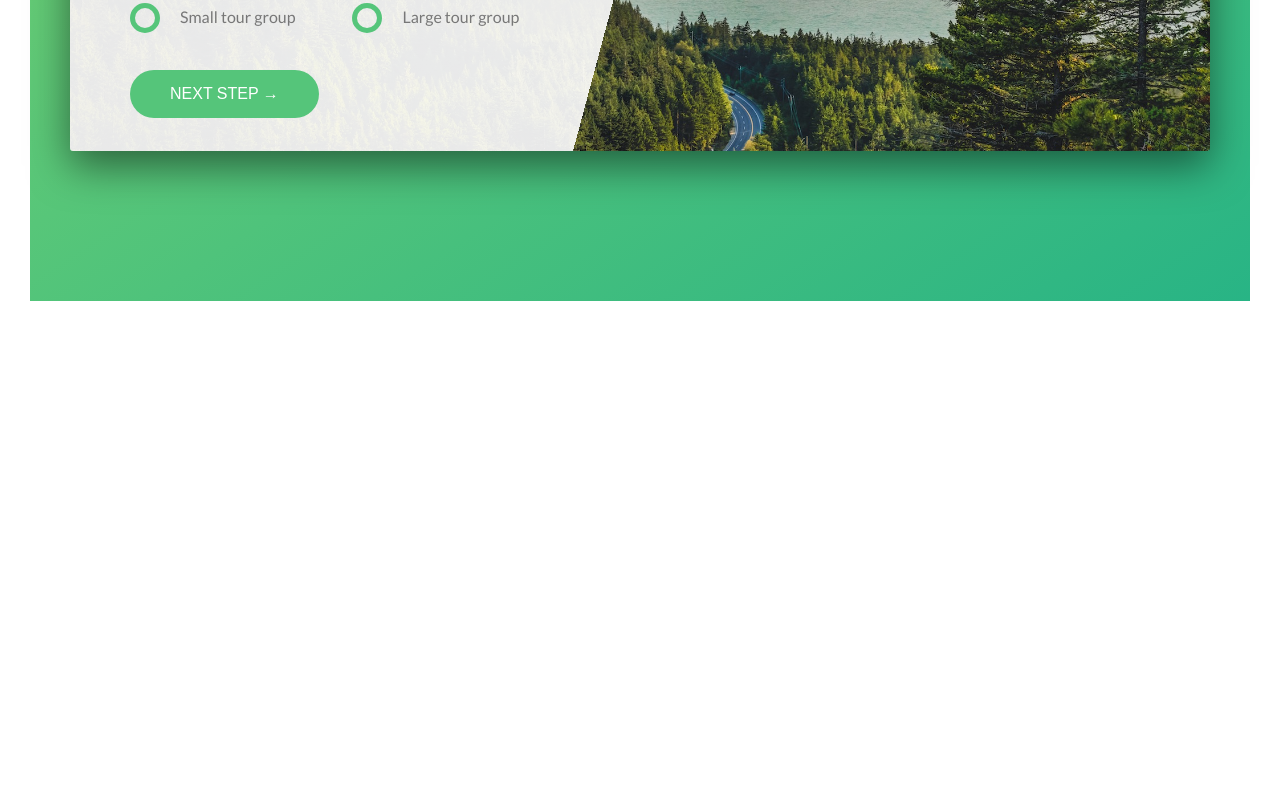
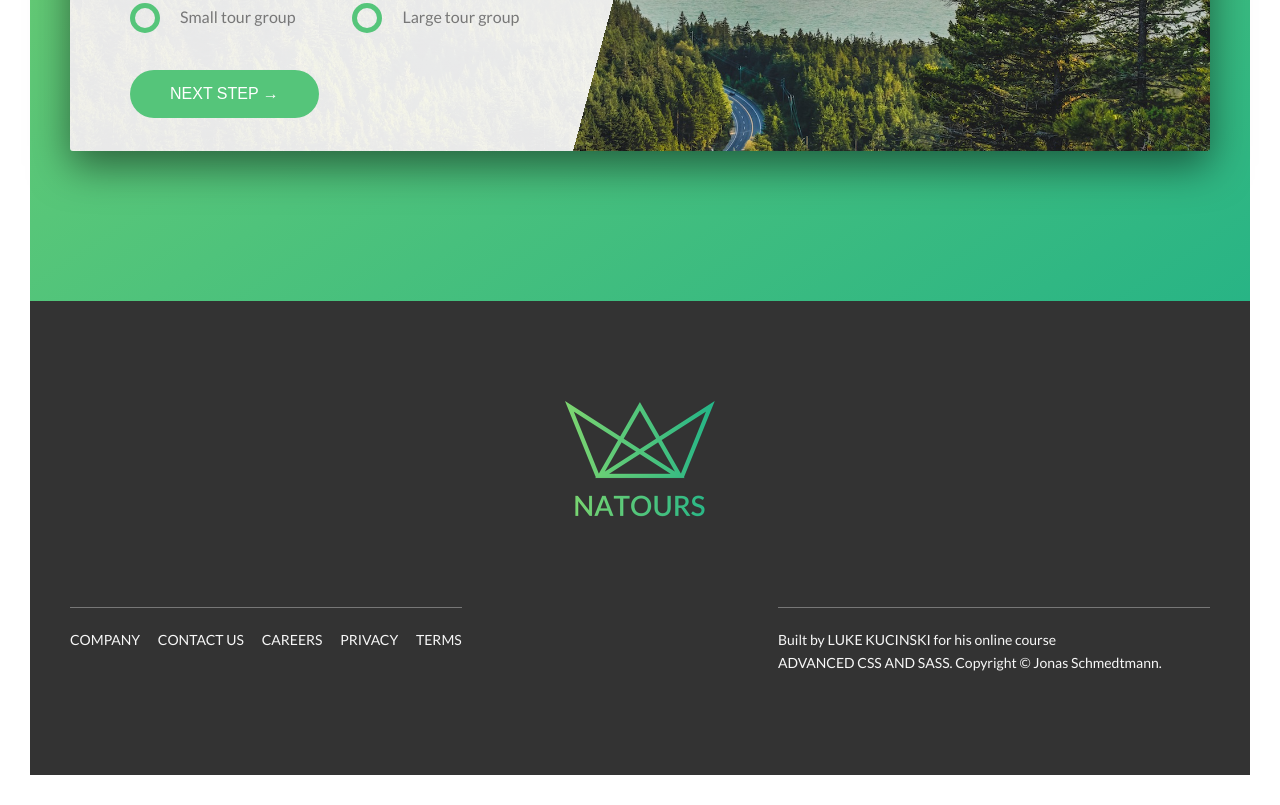
Before and after one commit to LKb22/Tour-page, a website: page index.html in a window 1280 px wide. Shown: the part 4898-5703 px from the top of the page. Before the commit the page ends 5229 px from the top, so only its background shows below. Drawn offline with Linux system fonts and the light colour scheme.

Commit message:
footer complete

```diff
--- a/index.html
+++ b/index.html
@@ -490,6 +490,76 @@
 			</section>
 		</main>
 
+		<footer class="footer">
+			<div class="footer__logo-box">
+				<img
+					src="/img/logo-green-2x.png"
+					alt="Full logo"
+					class="footer__logo"
+				/>
+			</div>
+
+			<div class="row">
+				<div class="col-1-of-2">
+					<div class="footer__navigation">
+						<ul class="footer__list">
+							<li class="footer__item">
+								<a
+									href="#"
+									class="footer__link"
+									>Company</a
+								>
+							</li>
+							<li class="footer__item">
+								<a
+									href="#"
+									class="footer__link"
+									>Contact us</a
+								>
+							</li>
+							<li class="footer__item">
+								<a
+									href="#"
+									class="footer__link"
+									>Careers</a
+								>
+							</li>
+							<li class="footer__item">
+								<a
+									href="#"
+									class="footer__link"
+									>Privacy</a
+								>
+							</li>
+							<li class="footer__item">
+								<a
+									href="#"
+									class="footer__link"
+									>Terms</a
+								>
+							</li>
+						</ul>
+					</div>
+				</div>
+
+				<div class="col-1-of-2">
+					<p class="footer__copyright">
+						Built by
+						<a
+							href="#"
+							class="footer__link"
+							>Luke Kucinski</a
+						>
+						for his online course
+						<a
+							href="#"
+							class="footer__link"
+							>Advanced CSS and Sass</a
+						>. Copyright &copy; Jonas Schmedtmann.
+					</p>
+				</div>
+			</div>
+		</footer>
 		<!--
         <section class="grid-test">
           <div class="row">
--- a/sass/abstracts/_variables.scss
+++ b/sass/abstracts/_variables.scss
@@ -14,6 +14,7 @@ $color-grey-light-2: #eee;
 
 $color-grey-dark-1: #777;
 $color-grey-dark-2: #999;
+$color-grey-dark-3: #333;
 
 $color-white: white;
 $color-black: black;
--- /dev/null
+++ b/sass/layout/_footer.scss
@@ -0,0 +1,60 @@
+.footer {
+  background-color: $color-grey-dark-3;
+  padding: 10rem 0;
+  font-size: 1.4rem;
+  color: $color-grey-light-1;
+
+  &__logo-box {
+    text-align: center; // Image is inline-element, so behaves like text
+    margin-bottom: 8rem;
+  }
+
+  &__logo {
+    width: 15rem;
+    height: auto;
+  }
+
+  &__navigation {
+    border-top: 1px solid $color-grey-dark-1;
+    padding-top: 2rem;
+    display: inline-block; //So the line doesn't take the full width
+  }
+
+  &__list {
+    list-style: none;
+  }
+
+  &__item {
+    display: inline-block; // To put items in a row
+
+    &:not(:last-child) {
+      margin-right: 1.5rem;
+    }
+  }
+
+  &__link {
+    &:link,
+    &:visited {
+      color: $color-grey-light-1;
+      background-color: $color-grey-dark-3;
+      text-decoration: none;
+      text-transform: uppercase;
+      display: inline-block; // To make the link a block element
+      transition: all .2s;
+    }
+
+    &:hover,
+    &:active {
+      color: $color-primary;
+      box-shadow: 0 1rem 2rem rgba($color-black, .4);
+      transform: rotate(5deg) scale(1.3);
+    }
+  }
+
+  &__copyright {
+    border-top: 1px solid $color-grey-dark-1;
+    padding-top: 2rem;
+    width: 80%;
+    float: right;
+  }
+}
--- a/sass/main.scss
+++ b/sass/main.scss
@@ -17,6 +17,7 @@
 @import "components/form";
 @import "components/story";
 
+@import "layout/footer";
 @import "layout/grid";
 @import "layout/header";
 
```
Also changed, not shown: css/style.css.
